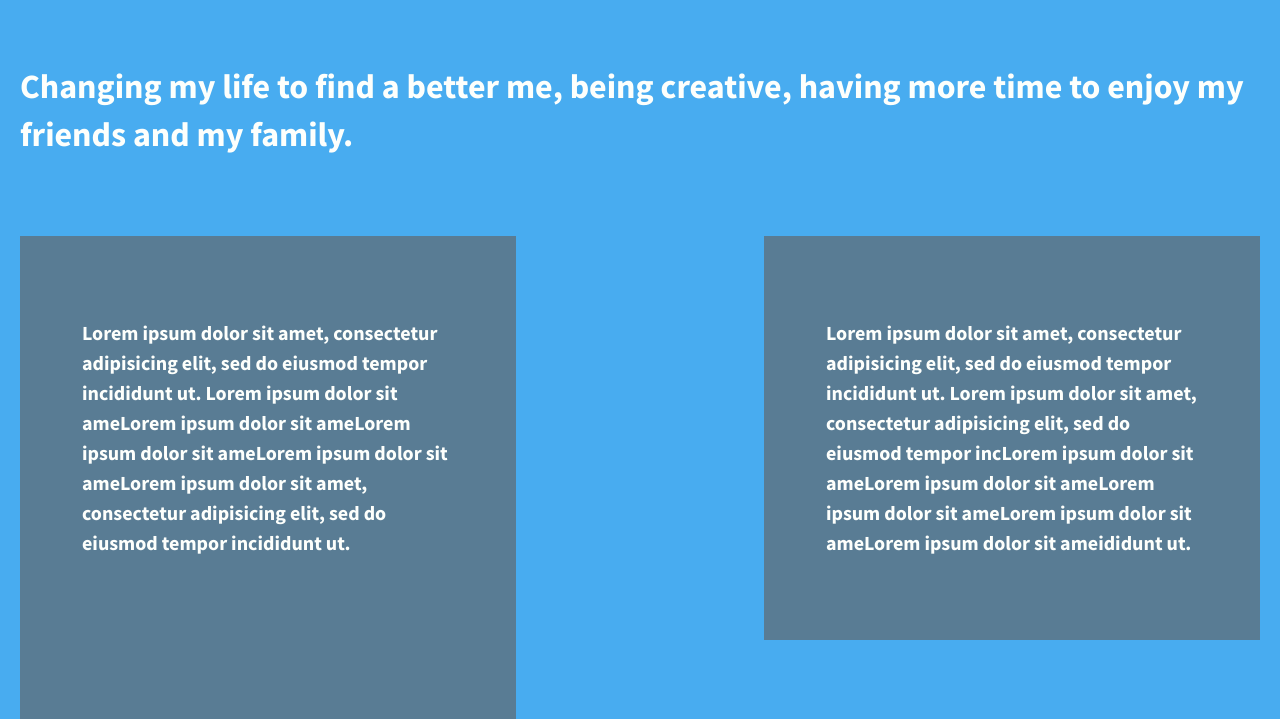
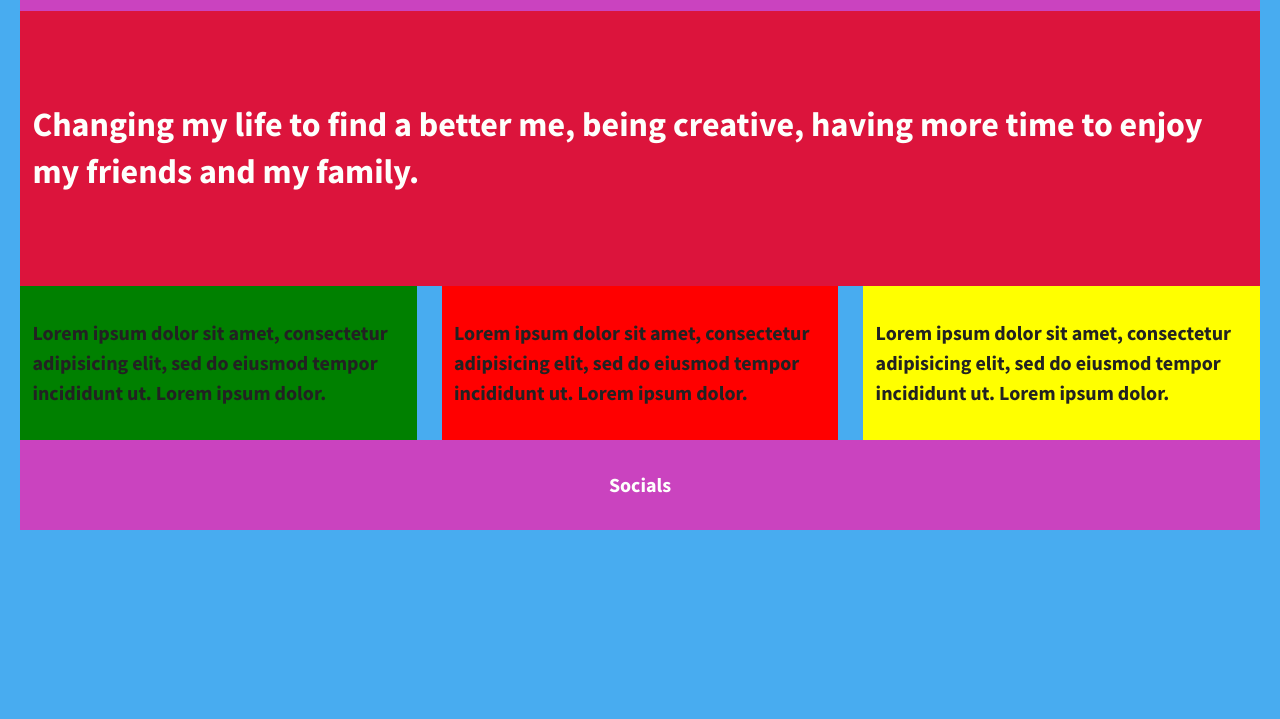
Before and after one commit to AryVidot/07.01-206-divs-flexbox-starter, a plain HTML site: page index.html in a window 1280 px wide. Shown: the part 124-843 px from the top of the page. Drawn offline with nearby package versions, Linux system fonts and the light colour scheme.

Commit message:
work on boxes

```diff
--- a/css/main.css
+++ b/css/main.css
@@ -95,14 +95,13 @@ textarea {
    Author's custom styles
    ========================================================================== */
 
-
 html {
-  background-color: #48ACF0;
+  background-color: #48acf0;
   height: 100%;
 }
 
 body {
-  font-family: 'Source Sans Pro', sans-serif;
+  font-family: "Source Sans Pro", sans-serif;
   font-weight: 700;
   padding: 1em;
   font-size: 1.25em;
@@ -111,63 +110,79 @@ body {
 .wrapper {
   /*add display:flex and set justify-content to space-between*/
   display: flex;
-    justify-content: center;
+  justify-content: space-between;
   align-items: center;
-    flex-flow: row wrap;
-    justify-content: space-between;
-    font-weight: 700;
+  flex-wrap: wrap;
+  font-weight: 600;
+  height: auto;
 }
-header, footer {
+header,
+footer {
   display: flex;
   justify-content: center;
   align-items: center;
-  background-color: #48ACF0;
+  background-color: rgb(202, 67, 191);
   height: 90px;
   width: 100%;
 }
 main {
   height: 250px;
   width: 100%;
+  padding: 1%;
+  font-size: 1.7em;
+  background-color: crimson;
 }
 
-
-header, footer, main {
+header,
+footer,
+main {
   display: flex;
   justify-content: center;
   align-items: center;
-  color: #FDFFFC;
-
+  color: #fdfffc;
 }
-header{
+header {
   font-size: 2.5em;
-}
-main {
-  font-size: 1.7em;
+  padding: 1%;
+  margin: 0;
 }
 
+.div-1 {
+  background-color: green;
+  padding: 1%;
+  margin: 0;
+  width: 30%;
+  font-size: 1em;
+  line-height: 1.5em;
+}
+.div-2 {
+  background-color: red;
+  padding: 1%;
+  margin: 0;
+  width: 30%;
+  font-size: 1em;
+  line-height: 1.5em;
+}
 
-.div-1, .div-2, .div-3 {
+.div-3 {
   /*give the divs a width of 30%, add display:flex, set justify-content and align-items to center*/
+  background-color: yellow;
+  padding: 1%;
+  margin: 0;
+  /* color: #FDFFFC; */
   width: 30%;
+  font-size: 1em;
+  line-height: 1.5em;
+  /*https://coolors.co/fdfffc-3b91e2-48acf0-ffee7f-2d541a*/
+  /* height: auto; */
+}
+
+/* .div-1, .div-2, .div-3{
     display: flex;
     justify-content: center;
     align-items: center;
-  color: #FDFFFC;
-  line-height: 1.5em;
-  font-size: 1em;
-  background-color: rgb(89, 124, 148);
-  /*https://coolors.co/fdfffc-3b91e2-48acf0-ffee7f-2d541a*/
-  height: auto;
-  padding: 5%;
-}
 
-.div-2 {
-  /* border-left: 1px solid grey; */
-}
-.div-3 {
-  /* border-left: 1px solid grey; */
-
-}
+} */
 
 /* ==========================================================================
    Helper classes
--- a/index.html
+++ b/index.html
@@ -1,56 +1,95 @@
-<!doctype html>
+<!DOCTYPE html>
 <html class="no-js" lang="">
   <head>
-        <meta charset="utf-8">
-        <meta http-equiv="x-ua-compatible" content="ie=edge">
+    <meta charset="utf-8" />
+    <meta http-equiv="x-ua-compatible" content="ie=edge" />
     <title>Make me into a grid!</title>
-        <meta name="description" content="">
-        <meta name="viewport" content="width=device-width, initial-scale=1">
+    <meta name="description" content="" />
+    <meta name="viewport" content="width=device-width, initial-scale=1" />
 
-        <link rel="apple-touch-icon" href="apple-touch-icon.png">
+    <link rel="apple-touch-icon" href="apple-touch-icon.png" />
     <!-- Place favicon.ico in the root directory -->
 
-        <link rel="stylesheet" href="css/normalize.css">
-        <link rel="stylesheet" href="css/main.css">
+    <link rel="stylesheet" href="css/normalize.css" />
+    <link rel="stylesheet" href="css/main.css" />
     <script src="js/vendor/modernizr-2.8.3.min.js"></script>
-        <link href='http://fonts.googleapis.com/css?family=Lora:700' rel='stylesheet' type='text/css'>
-        <link href='http://fonts.googleapis.com/css?family=Source+Sans+Pro:400,700' rel='stylesheet' type='text/css'>
+    <link
+      href="http://fonts.googleapis.com/css?family=Lora:700"
+      rel="stylesheet"
+      type="text/css"
+    />
+    <link
+      href="http://fonts.googleapis.com/css?family=Source+Sans+Pro:400,700"
+      rel="stylesheet"
+      type="text/css"
+    />
   </head>
   <body>
     <!--[if lt IE 8]>
-            <p class="browserupgrade">You are using an <strong>outdated</strong> browser. Please <a href="http://browsehappy.com/">upgrade your browser</a> to improve your experience.</p>
+      <p class="browserupgrade">
+        You are using an <strong>outdated</strong> browser. Please
+        <a href="http://browsehappy.com/">upgrade your browser</a> to improve
+        your experience.
+      </p>
     <![endif]-->
 
     <section class="wrapper">
       <header>
-              Hi, I'm Ary, I'm a developer, a husband and a father.
+        <p>Hi, I'm Ary, I'm a developer, a husband and a father.</p>
       </header>
-            <main>Changing my life to find a better me, being creative, having more time to enjoy my friends and my family.</main>
+      <main>
+        <p>
+          Changing my life to find a better me, being creative, having more time
+          to enjoy my friends and my family.
+        </p>
+      </main>
       <div class="div-1">
-                <p>Lorem ipsum dolor sit amet, consectetur adipisicing elit, sed do eiusmod tempor incididunt ut. Lorem ipsum dolor sit ameLorem ipsum dolor sit ameLorem ipsum dolor sit ameLorem ipsum dolor sit ameLorem ipsum dolor sit amet, consectetur adipisicing elit, sed do eiusmod tempor incididunt ut.</p>
+        <p>
+          Lorem ipsum dolor sit amet, consectetur adipisicing elit, sed do
+          eiusmod tempor incididunt ut. Lorem ipsum dolor.
+        </p>
       </div>
       <div class="div-2">
-                <p>Lorem ipsum dolor sit amet, consectetur adipisicing elit, sed do eiusmod tempor incididunt ut. Lorem ipsum dolor sit amet, consectetur adipisicing elit, sed do eiusmod tempor incLorem ipsum dolor sit ameLorem ipsum dolor sit ameLorem ipsum dolor sit ameLorem ipsum dolor sit ameLorem ipsum dolor sit ameididunt ut.</p>
+        <p>
+          Lorem ipsum dolor sit amet, consectetur adipisicing elit, sed do
+          eiusmod tempor incididunt ut. Lorem ipsum dolor.
+        </p>
       </div>
       <div class="div-3">
-                <p>Lorem ipsum dolor sit amet, consectetur adipisicing elit, sed do eiusmod tempor incididunt ut. Lorem ipsum dolor sit amet, consectetur adipisicing elit, sed do eiusmod tempor incidisectetur adipisicing elit, sed do eiusmod tempor incidisectetur adipisicing elit, sed do eiusmod tempor incididunt ut.</p>
+        <p>
+          Lorem ipsum dolor sit amet, consectetur adipisicing elit, sed do
+          eiusmod tempor incididunt ut. Lorem ipsum dolor.
+        </p>
       </div>
       <footer>Socials</footer>
     </section>
 
     <script src="https://ajax.googleapis.com/ajax/libs/jquery/1.11.3/jquery.min.js"></script>
-        <script>window.jQuery || document.write('<script src="js/vendor/jquery-1.11.3.min.js"><\/script>')</script>
+    <script>
+      window.jQuery ||
+        document.write(
+          '<script src="js/vendor/jquery-1.11.3.min.js"><\/script>'
+        );
+    </script>
     <script src="js/plugins.js"></script>
     <script src="js/main.js"></script>
 
     <!-- Google Analytics: change UA-XXXXX-X to be your site's ID. -->
     <script>
-            (function(b,o,i,l,e,r){b.GoogleAnalyticsObject=l;b[l]||(b[l]=
-            function(){(b[l].q=b[l].q||[]).push(arguments)});b[l].l=+new Date;
-            e=o.createElement(i);r=o.getElementsByTagName(i)[0];
-            e.src='https://www.google-analytics.com/analytics.js';
-            r.parentNode.insertBefore(e,r)}(window,document,'script','ga'));
-            ga('create','UA-XXXXX-X','auto');ga('send','pageview');
+      (function(b, o, i, l, e, r) {
+        b.GoogleAnalyticsObject = l;
+        b[l] ||
+          (b[l] = function() {
+            (b[l].q = b[l].q || []).push(arguments);
+          });
+        b[l].l = +new Date();
+        e = o.createElement(i);
+        r = o.getElementsByTagName(i)[0];
+        e.src = "https://www.google-analytics.com/analytics.js";
+        r.parentNode.insertBefore(e, r);
+      })(window, document, "script", "ga");
+      ga("create", "UA-XXXXX-X", "auto");
+      ga("send", "pageview");
     </script>
   </body>
 </html>
```
Lines whose indentation alone changed are shown as unchanged.
